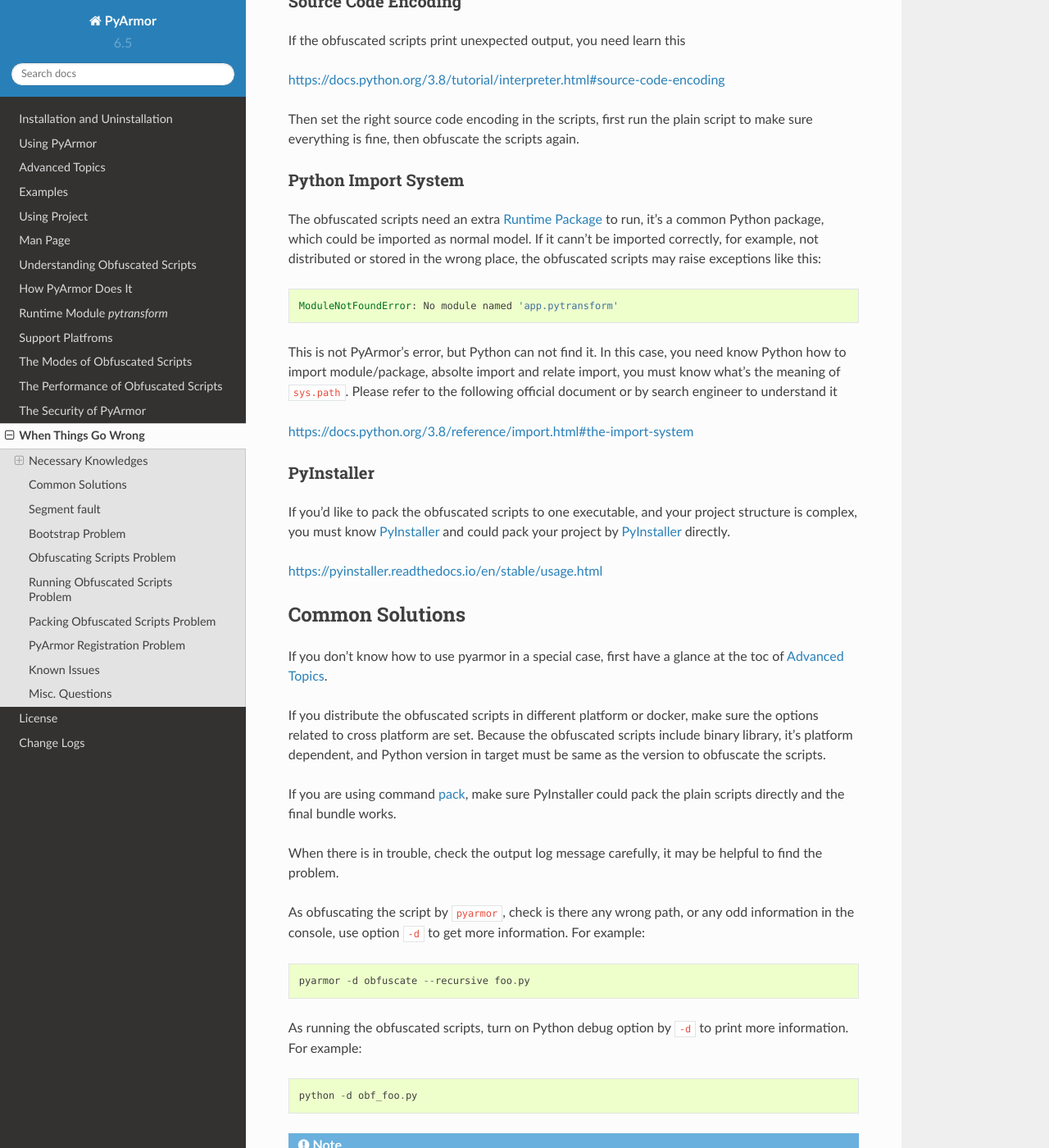
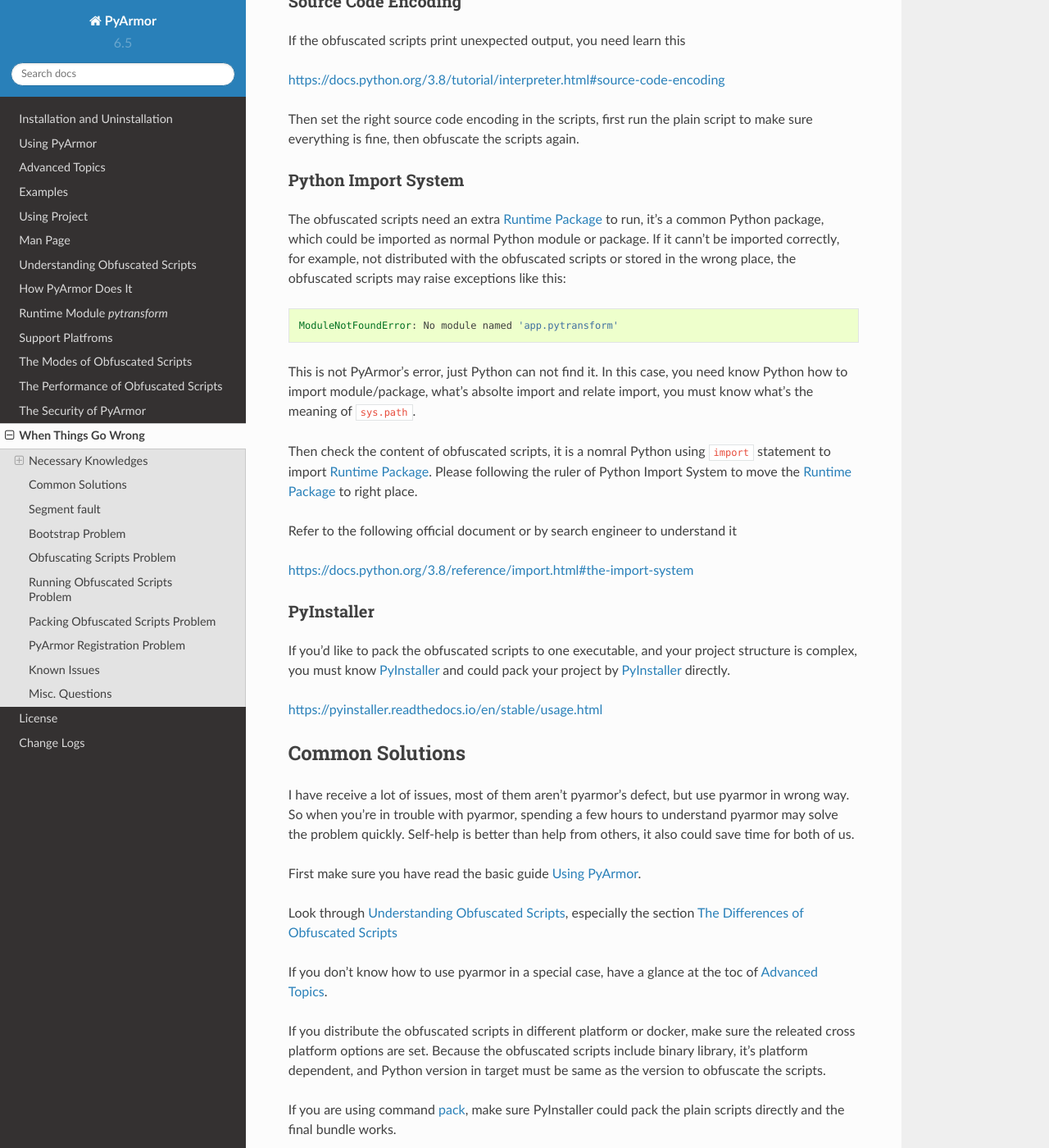
Before and after one commit to dashingsoft/pyarmor, a Sphinx documentation site: the page built from docs/questions.rst, in a window 1280 px wide and 1400 px high, scrolled down 684 px. Shown: the whole window at 82% size. Built offline with Sphinx 7.4.7 and the Read the Docs theme 2.0.0, drawn with Linux system fonts in a browser that asks for light colours; some of the changed text lies outside the part shown.

Commit message:
Refine common solutions

```diff
--- a/docs/questions.rst
+++ b/docs/questions.rst
@@ -44,16 +44,22 @@
 ++++++++++++++++++++
 
 The obfuscated scripts need an extra :ref:`Runtime Package` to run, it's a
-common Python package, which could be imported as normal model. If it cann't be
-imported correctly, for example, not distributed or stored in the wrong place,
-the obfuscated scripts may raise exceptions like this::
+common Python package, which could be imported as normal Python module or
+package. If it cann't be imported correctly, for example, not distributed with
+the obfuscated scripts or stored in the wrong place, the obfuscated scripts may
+raise exceptions like this::
 
    ModuleNotFoundError: No module named 'app.pytransform'
 
-This is not PyArmor's error, but Python can not find it. In this case, you need
-know Python how to import module/package, absolte import and relate import, you
-must know what's the meaning of ``sys.path``. Please refer to the following
-official document or by search engineer to understand it
+This is not PyArmor's error, just Python can not find it. In this case, you need
+know Python how to import module/package, what's absolte import and relate
+import, you must know what's the meaning of ``sys.path``.
+
+Then check the content of obfuscated scripts, it is a nomral Python using
+``import`` statement to import :ref:`Runtime Package`. Please following the
+ruler of Python Import System to move the :ref:`Runtime Package` to right place.
+
+Refer to the following official document or by search engineer to understand it
 
 https://docs.python.org/3.8/reference/import.html#the-import-system
 
@@ -70,23 +76,62 @@
 Common Solutions
 ----------------
 
-If you don't know how to use pyarmor in a special case, first have a glance at
-the toc of :ref:`Advanced Topics`.
+I have receive a lot of issues, most of them aren't pyarmor's defect, but use
+pyarmor in wrong way. So when you're in trouble with pyarmor, spending a few
+hours to understand pyarmor may solve the problem quickly. Self-help is better
+than help from others, it also could save time for both of us.
+
+First make sure you have read the basic guide :ref:`Using PyArmor`.
+
+Look through :ref:`Understanding Obfuscated Scripts`, especially the section
+:ref:`The Differences of Obfuscated Scripts`
+
+If you don't know how to use pyarmor in a special case, have a glance at the toc
+of :ref:`Advanced Topics`.
 
 If you distribute the obfuscated scripts in different platform or docker, make
-sure the options related to cross platform are set. Because the obfuscated
-scripts include binary library, it's platform dependent, and Python version in
-target must be same as the version to obfuscate the scripts.
+sure the releated cross platform options are set. Because the obfuscated scripts
+include binary library, it's platform dependent, and Python version in target
+must be same as the version to obfuscate the scripts.
 
 If you are using command :ref:`pack`, make sure PyInstaller could pack the plain
 scripts directly and the final bundle works.
 
-When there is in trouble, check the output log message carefully, it may be
-helpful to find the problem.
+The default option of pyarmor works for common cases, but for complex cases, you
+need understand the different options for each command. First list all available
+options of ``obfuscate`` by option ``-h``::
 
-As obfuscating the script by ``pyarmor``, check is there any wrong path, or any
-odd information in the console, use option ``-d`` to get more information. For
-example::
+    pyarmor obfuscate -h
+
+You may find the desired option by its short description. If you're not sure, go
+to :ref:`Man Page` to read the details of each option.
+
+Maybe the simplest way to understand an option is, do a test in one minute. For
+example, the option ``--bootstrap`` is used to control how to generate the
+bootstrap code for obfuscated scripts, do tests in a fresh path like this::
+
+  cd /path/to/test
+  mkdir case-1
+  cd case-1
+  echo "print('Hello')" > foo.py
+  pyarmor obfuscate --bootstrap 2 foo.py
+  ls dist/
+  cat dist/foo.py
+
+  cd /path/to/test
+  mkdir case-2
+  cd case-2
+  echo "print('Hello')" > foo.py
+  pyarmor obfuscate --bootstrap 3 foo.py
+  ls dist/
+  cat dist/foo.py
+
+You can combine different options to do similar tests, it could help you
+understand pyarmor quickly.
+
+As obfuscating the script by ``pyarmor``, check output log message carefully, it
+may be helpful to find the problem. And try to get more information by common
+option ``-d``. For example::
 
       pyarmor -d obfuscate --recursive foo.py
 
@@ -104,13 +149,26 @@
 Segment fault
 -------------
 
-In the following cases, obfuscated scripts will crash
+In the following cases, obfuscated scripts may crash
 
-* Running obfuscated script by the debug version Python
-* Obfuscating scripts by Python 2.6 but running the obfuscated scripts by Python 2.7
+* Running obfuscated script by debug version Python
+* Obfuscating scripts by Python X.Y but running the obfuscated scripts by
+  different Python version M.N
+* Running the scripts in different platform but obfuscate them without option
+  ``--platform``
 
-After PyArmor 5.5.0, some machines may be crashed because of advanced mode. A
-quick workaround is to disable advanced mode by editing the file
+  - Docker, it's Alpine Linux, in PyArmor, the platform name is `musl.x86_64`,
+    not `linux.x86_64`
+  - In Windows, 32-bit Windows is different from 64-bit Windows
+  - In 64-bit Windows, 32-bit Python is different from 64-bit Python
+
+* Read ``co_code`` or other attributes of the obfuscated code object by any way,
+  some third packages may analysis the byte code to do something.
+* In MacOS, the core library of pyarmor is linked to standard system Python, for
+  others, use ``install_name_tool`` to change ``rpath`` to adapt this machine.
+
+For PyArmor 5.5.0 ~ 6.6.0, some machines may be crashed because of advanced
+mode. A quick workaround is to disable advanced mode by editing the file
 :file:`pytransform.py` which locates in the installed path of ``pyarmor`` , in
 the function ``_load_library``, uncomment about line 202. The final code looks
 like this::
```
